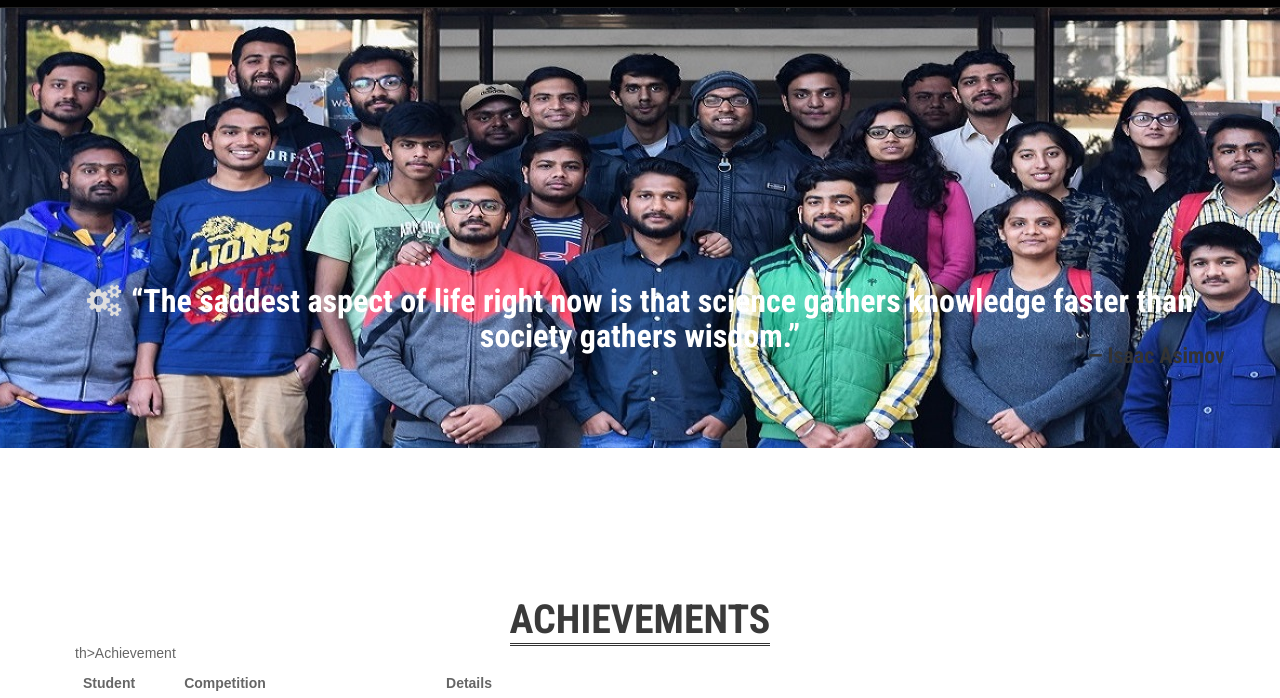
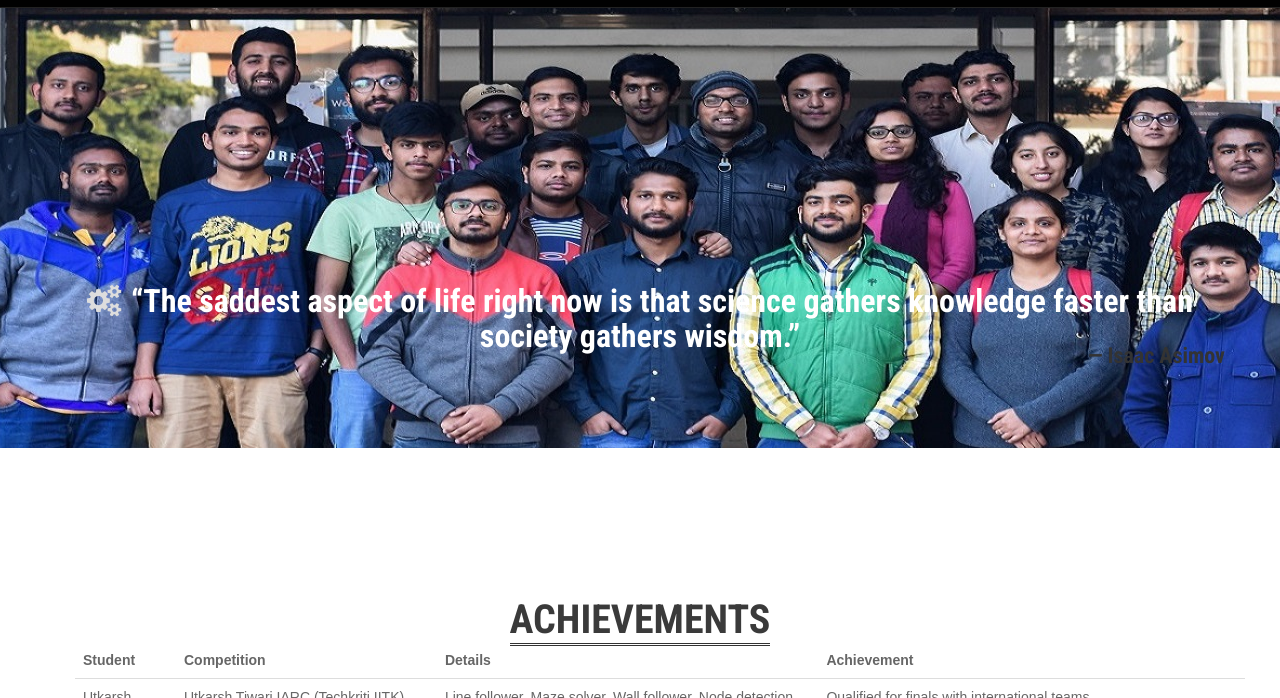
Before and after one commit to aavesh-iiitu/Aavesh-IIITU.github.io, a plain HTML site: page achievement.html in a window 1280 px wide. Shown: the part 68-766 px from the top of the page. Drawn offline with Linux system fonts and the light colour scheme.

Commit message:
Update achievement.html

```diff
--- a/achievement.html
+++ b/achievement.html
@@ -102,7 +102,7 @@
         <th>Student</th>
         <th>Competition</th>
         <th>Details</th>
-	 th>Achievement</th>
+	 <th>Achievement</th>
       </tr>
     </thead>
     <tbody>
```
